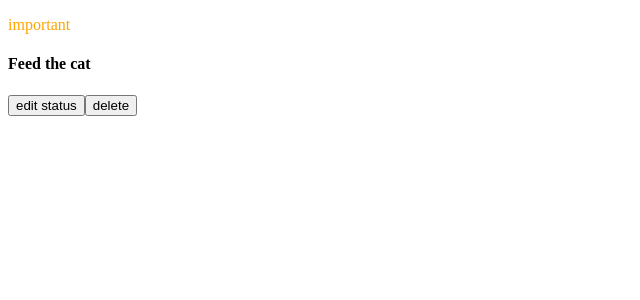
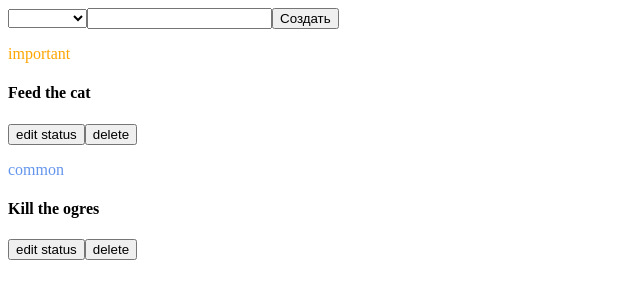
Before and after one commit to 4rutemu/to-do-list-angular, an Angular app: page / in a window 1280 px wide. Shown: the top 300 px of the page, without its empty margins (0-640 px from the left). Built offline with nearby package versions, Linux system fonts and the light colour scheme.

Commit message:
Добавление task

```diff
--- /dev/null
+++ b/src/app/modules/new-task/new-task.component.html
@@ -0,0 +1,9 @@
+<div>
+  <select [(ngModel)]="status">
+    <option value="common">Common</option>
+    <option value="important">Important</option>
+    <option value="done">Done</option>
+  </select>
+  <input [(ngModel)]="name">
+  <button (click)="createNewTask.emit({id: getId(), status: this.status, name: this.name})">Создать</button>
+</div>
--- /dev/null
+++ b/src/app/modules/new-task/new-task.component.ts
@@ -0,0 +1,22 @@
+import {Component, EventEmitter, Output} from '@angular/core';
+
+
+@Component({
+  selector: 'app-new-task',
+  templateUrl: './new-task.component.html',
+  styleUrls: ['./new-task.component.css']
+})
+export class NewTaskComponent {
+  getId() {
+    let currentId = 4;
+
+    return currentId++;
+  }
+
+  name!: any;
+  status!: any;
+
+  @Output()
+  public createNewTask = new EventEmitter();
+
+}
--- a/src/app/modules/task-board/task-board.component.html
+++ b/src/app/modules/task-board/task-board.component.html
@@ -1,4 +1,6 @@
 <div>
+  <app-new-task (createNewTask)="taskService.addTask($event)"></app-new-task>
+
   <div *ngFor="let task of taskService.tasks">
     <app-task [task]="task"></app-task>
   </div>
--- a/src/app/modules/task-board/task-board.component.ts
+++ b/src/app/modules/task-board/task-board.component.ts
@@ -10,4 +10,8 @@ export class TaskBoardComponent {
   constructor(public taskService: TaskService) {
 
   }
+
+  print(value: any){
+    console.log(value)
+  }
 }
--- a/src/app/modules/task-board/task-board.module.ts
+++ b/src/app/modules/task-board/task-board.module.ts
@@ -2,6 +2,7 @@ import { NgModule } from '@angular/core';
 import { CommonModule } from '@angular/common';
 import {TaskModule} from "../task/task.module";
 import {TaskService} from "../../sevices/task.service";
+import {NewTaskModule} from "../new-task/new-task.module";
 
 
 
@@ -9,7 +10,8 @@ import {TaskService} from "../../sevices/task.service";
   declarations: [],
   imports: [
     CommonModule,
-    TaskModule
+    TaskModule,
+    NewTaskModule
   ],
   providers: [
     TaskService
--- a/src/app/modules/task/task.module.ts
+++ b/src/app/modules/task/task.module.ts
@@ -1,6 +1,7 @@
 import { NgModule } from '@angular/core';
 import { CommonModule } from '@angular/common';
 import { TaskComponent } from './task.component';
+import {NewTaskModule} from "../new-task/new-task.module";
 
 
 
--- a/src/app/sevices/task.service.ts
+++ b/src/app/sevices/task.service.ts
@@ -22,6 +22,11 @@ export class TaskService {
       id: 0,
       status: STATUSES.IMPORTANT,
       name: 'Feed the cat'
+    },
+    {
+      id: 1,
+      status: STATUSES.COMMON,
+      name: 'Kill the ogres'
     }
   ]
 
```
Also changed, not shown: src/app/app.module.ts (+6 -2 lines), src/app/modules/new-task/new-task.module.ts (added, +12 -0 lines), src/app/modules/new-task/new-task.component.css (added), 1 other file (tests, documents, lock files or other folders).
